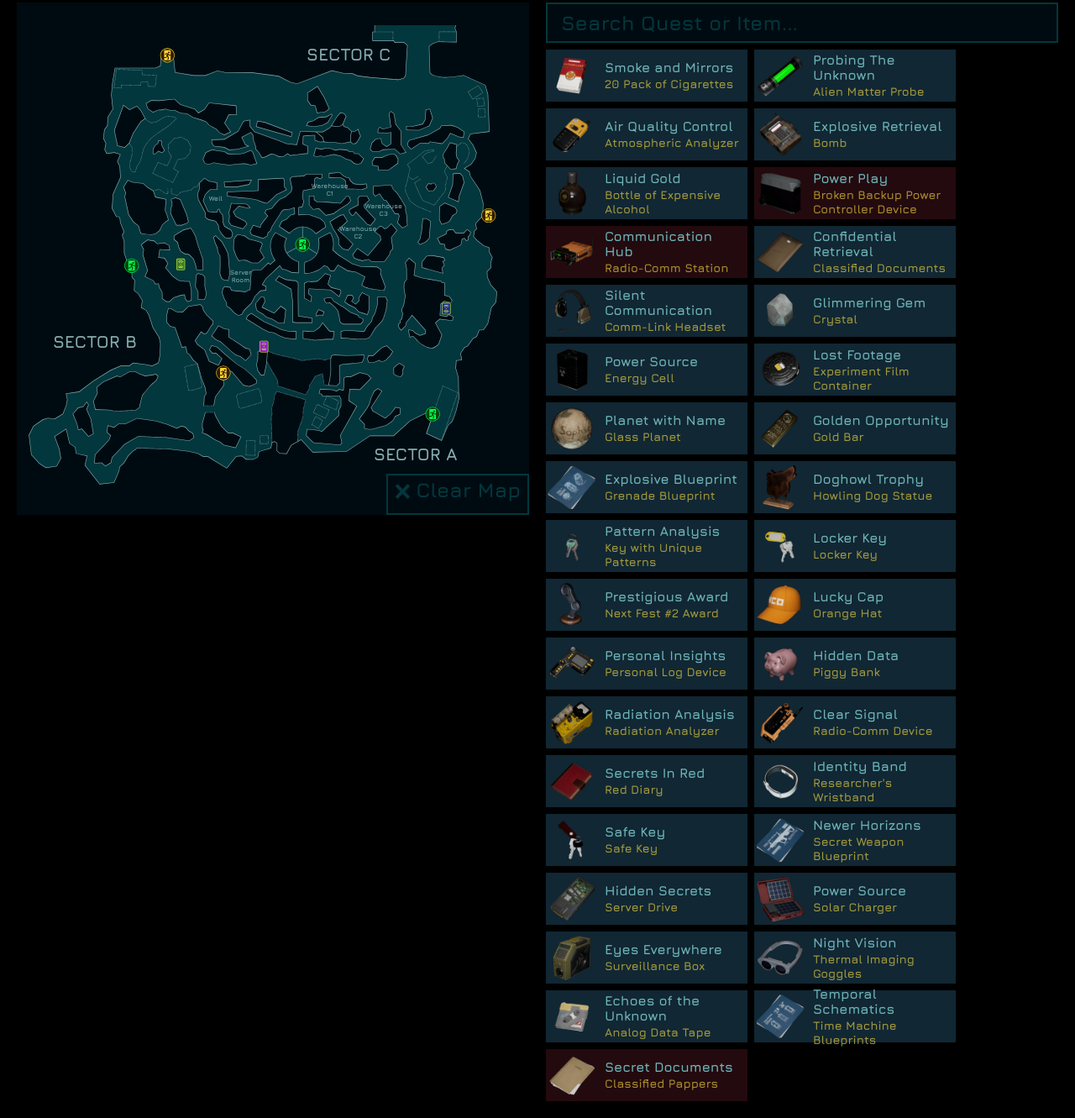
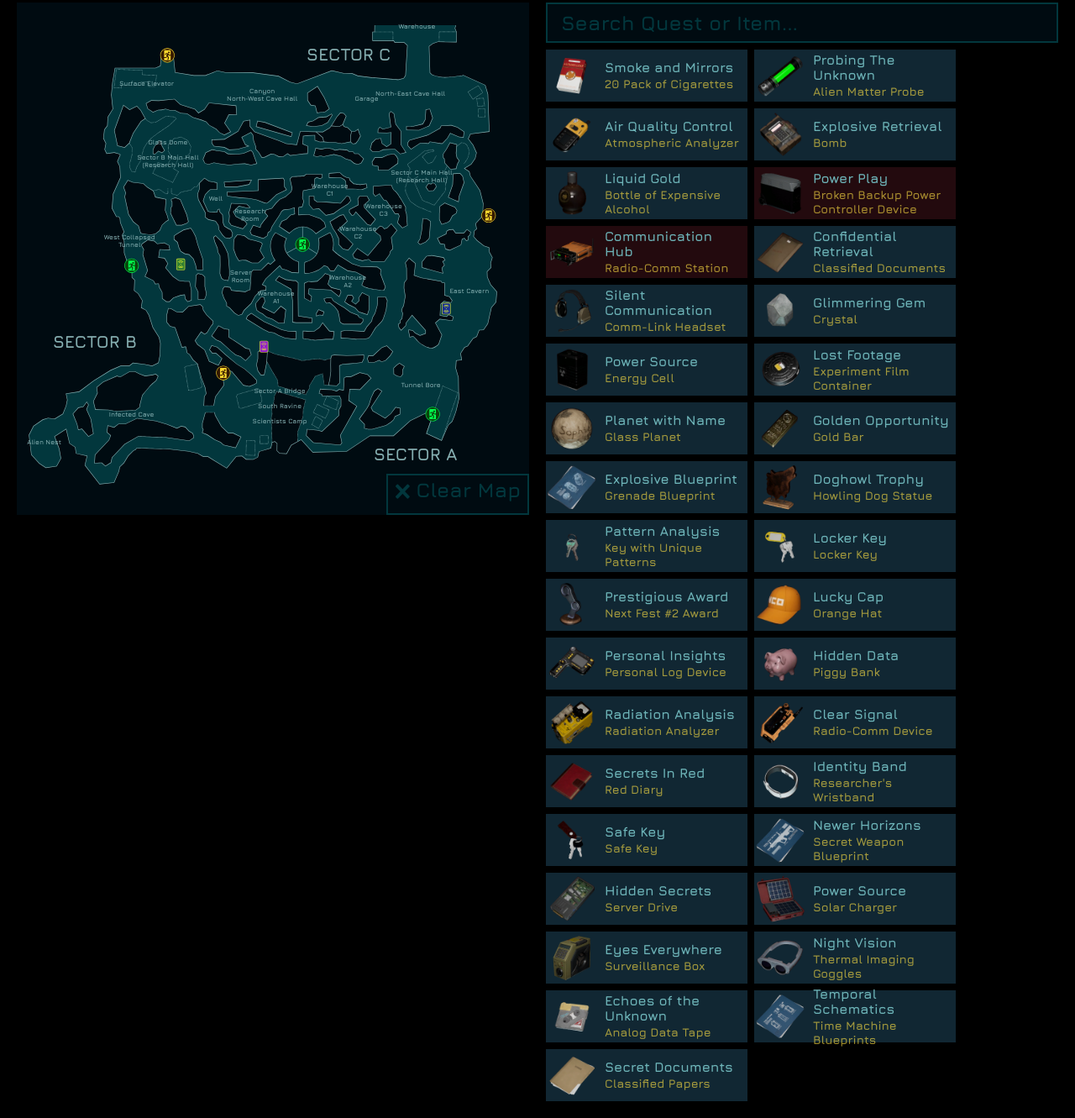
Before and after one commit to capitoneo/capitoneo.github.io, a plain HTML site: page game/lze/map/turion.html in a window 1280 px wide. Shown: the part 17-1348 px from the top of the page at 84% size. Drawn offline with nearby package versions, Linux system fonts and the light colour scheme; a web font is replaced by a local one.

Commit message:
add-loc-names (#5)
added room and location names, Classified Papers location and minor fixes and improvements

```diff
--- a/game/lze/map/turion.css
+++ b/game/lze/map/turion.css
@@ -249,7 +249,6 @@ input[type="checkbox"] {
 .room {
     position: absolute;
     font-size: .6vw;
-/*    width: 3%;*/
     text-align: center;
     text-align-last: center;
 }
@@ -278,9 +277,70 @@ input[type="checkbox"] {
         font-size: 3.2vw;
     }
 }
+/* rooms & location names */
+.warehouse {
+    top: 4%;
+    left: 74.5%;
+}
+.surface-elevator {
+    top: 15%;
+    left: 20%;
+}
+.canyon {
+    top: 16.5%;
+    left: 41%;
+}
+.garage {
+    top: 18%;
+    left: 66%;
+}
+.ne-cave-hall {
+    top: 17%;
+    left: 70%;
+}
+.glass-dome {
+    top: 26.5%;
+    left: 23.5%;
+}
+.tunnel-bore {
+    top: 74%;
+    left: 75%;
+}
+.sector-a-bridge {
+    top: 75%;
+    left: 46%;
+}
+.sector-c-hall {
+    top: 32.5%;
+    left: 73%;
+}
+.collapsed-tunnel {
+    top: 45%;
+    left: 17%;
+}
+.east-cavern {
+    top: 55.5%;
+    left: 84.5%;
+}
+.infected-cave {
+    top: 79.7%;
+    left: 18%;
+}
+.nest {
+    top: 85%;
+    left: 2%;
+}
 .well {
     top: 37.5%;
     left: 37.5%;
+}
+.research-room {
+    top: 40%;
+    left: 42.5%;
+}
+.server-room {
+    top: 52%;
+    left: 41.6%;
 }
 .warehouse-c1 {
     top: 35%;
@@ -294,7 +354,11 @@ input[type="checkbox"] {
     top: 39%;
     left: 68%;
 }
-.server-room {
-    top: 52%;
-    left: 41.6%;
+.warehouse-a1 {
+    top: 56%;
+    left: 47%;
 }
+.warehouse-a2 {
+    top: 53%;
+    left: 61%;
+}
--- a/game/lze/map/turion.html
+++ b/game/lze/map/turion.html
@@ -19,11 +19,27 @@
     <div class="map" id="map">
         <img src="./images/map3.svg" class="map-image" alt="Map">
         <div class="room-names">
+            <div class="room warehouse">Warehouse</div>
+            <div class="room surface-elevator">Surface Elevator</div>
+            <div class="room canyon">Canyon<br/>North-West Cave Hall</div>
+            <div class="room garage">Garage</div>
+            <div class="room ne-cave-hall">North-East Cave Hall</div>
+            <div class="room glass-dome">Glass Dome<br/><br/>Sector B Main Hall<br/>(Research Hall)</div>
+            <div class="room sector-c-hall">Sector C Main Hall<br/>(Research Hall)</div>
+            <div class="room collapsed-tunnel">West Collapsed<br/>Tunnel</div>
+            <div class="room east-cavern">East Cavern</div>
             <div class="room well">Well</div>
+            <div class="room research-room">Research<br/>Room</div>
+            <div class="room server-room">Server<br/>Room</div>
             <div class="room warehouse-c1">Warehouse<br/>C1</div>
             <div class="room warehouse-c2">Warehouse<br/>C2</div>
             <div class="room warehouse-c3">Warehouse<br/>C3</div>
-            <div class="room server-room">Server<br/>Room</div>
+            <div class="room warehouse-a1">Warehouse<br/>A1</div>
+            <div class="room warehouse-a2">Warehouse<br/>A2</div>
+            <div class="room sector-a-bridge">Sector A Bridge<br/><br/>South Ravine<br/><br/>Scientists Camp</div>
+            <div class="room infected-cave">Infected Cave</div>
+            <div class="room nest">Alien Nest</div>
+            <div class="room tunnel-bore">Tunnel Bore</div>
             <div class="sector sector-a">Sector A</div>
             <div class="sector sector-b">Sector B</div>
             <div class="sector sector-c">Sector C</div>
--- a/game/lze/map/turion.js
+++ b/game/lze/map/turion.js
@@ -1,22 +1,16 @@
 function parseTsv(tsv) {
-    const QUEST = {
-        ID: 0,
-        NAME: 1,
-        ITEM: 2,
-        IMAGE: 3,
-        X: 4,
-        Y: 5,
-        TRADER: 6
-    }
+    return tsv.split('\n').slice(1).map((e) => e.split('\t')).map(parseQuest);
+}
 
-    return tsv.split('\n').slice(1).map((e) => e.split('\t'))
-        .map((e) => Object.assign({}, {
-            "id": e[QUEST.ID],
-            "questName": e[QUEST.NAME],
-            "itemName": e[QUEST.ITEM],
-            "fileName": e[QUEST.IMAGE],
-            "locX": e[QUEST.X],
-            "locY": e[QUEST.Y]}));
+function parseQuest(questEntry) {
+    return {
+        "id": questEntry[0],
+        "questName": questEntry[1],
+        "itemName": questEntry[2],
+        "fileName": questEntry[3],
+        "locX": questEntry[4],
+        "locY": questEntry[5]
+        };
 }
 
 const controlsParent = document.querySelector('#controls');
@@ -99,9 +93,9 @@ function searchFunction() {
         }
     }
 }
+
 function mapClear() {
     const activeItems = document.querySelectorAll(".active");
-    console.log('activeItems', activeItems);
     for (let i = 0; i < activeItems.length; i++) {
         activeItems[i].classList.remove("active");
     }
@@ -110,9 +104,7 @@ function mapClear() {
 var tsvXhttp = new XMLHttpRequest();
 tsvXhttp.onreadystatechange = function() {
         if (tsvXhttp.readyState == 4 && tsvXhttp.status == 200) {
-                let response = tsvXhttp.responseText.trim();
-                let questList = parseTsv(response);
-                genData(questList);
+                genData(parseTsv(tsvXhttp.responseText.trim()));
         };
 };
 tsvXhttp.open("GET", "./turion.tsv", true);
--- a/game/lze/map/turion.tsv
+++ b/game/lze/map/turion.tsv
@@ -1,31 +1,31 @@
-id	questName	itemName	fileName	locX	locY	trader
-1	Smoke and Mirrors	20 Pack of Cigarettes	smoke-and-mirrors.png	45	17	Mark
-2	Probing The Unknown	Alien Matter Probe	probing-the-unknown.png	34	72
-3	Air Quality Control	Atmospheric Analyzer	air-quality-control.png	65	83
+id	questName	itemName	fileName	locX	locY	trader	description
+1	Smoke and Mirrors	20 Pack of Cigarettes	smoke-and-mirrors.png	45	17	Marc
+2	Probing The Unknown	Alien Matter Probe	probing-the-unknown.png	34	73	Magnus
+3	Air Quality Control	Atmospheric Analyzer	air-quality-control.png	65	83	Magnus
 4	Explosive Retrieval	Bomb	explosive-retrieval.png	19	79	Taras
 5	Liquid Gold	Bottle of Expensive Alcohol	liquid-gold.png	80	32
-6	Power Play	Broken Backup Power Controller Device	power-play.png	0	0
-7	Communication Hub	Radio-Comm Station	communication-hub.png	0	0
+6	Power Play	Broken Backup Power Controller Device	power-play.png	0	0		infected cave A
+7	Communication Hub	Radio-Comm Station	communication-hub.png	0	0	Rafael	scientist camp A
 8	Confidential Retrieval	Classified Documents	confidential-retrieval.png	28	32
-9	Silent Communication	Comm-Link Headset	silent-communication.png	45.5	85
+9	Silent Communication	Comm-Link Headset	silent-communication.png	45.5	85	Taras
 10	Glimmering Gem	Crystal	glimmering-gem.png	85	42	Isabella
-11	Power Source	Energy Cell	power-source2.png	48	18
-12	Lost Footage	Experiment Film Container	lost-footage.png	31	76
-13	Planet with Name	Glass Planet	planet-with-name.png	30	29
+11	Power Source	Energy Cell	power-source2.png	48	18	Isabella
+12	Lost Footage	Experiment Film Container	lost-footage.png	31	76	Isabella
+13	Planet with Name	Glass Planet	planet-with-name.png	30	29	Magnus
 14	Golden Opportunity	Gold Bar	golden-opportunity.png	50.5	56.5
 15	Explosive Blueprint	Grenade Blueprint	explosive-blueprint.png	60	36
-16	Doghowl Trophy	Howling Dog Statue	doghowl-trophy.png	89	54
+16	Doghowl Trophy	Howling Dog Statue	doghowl-trophy.png	89	54	Rafael
 17	Pattern Analysis	Key with Unique Patterns	pattern-analysis.png	62	14	Isabella
-18	Locker Key	Locker Key	locker-key.png	22	15
-19	Prestigious Award	Next Fest #2 Award	prestigious-award.png	58.5	65	Mark
-20	Lucky Cap	Orange Hat	lucky-cap.png	76	21
-21	Personal Insights	Personal Log Device	personal-insights.png	70.5	40
-22	Hidden Data	Piggy Bank	hidden-data.png	86	19
-23	Radiation Analysis	Radiation Analyzer	radiation-analysis.png	84	18
-24	Clear Signal	Radio-Comm Device	clear-signal.png	33	23
-25	Secrets In Red	Red Diary	secrets-in-red.png	46	41
-26	Identity Band	Researcher's Wristband	identity-band.png	23	51
-27	Safe Key	Safe Key	safe-key.png	43	65
+18	Locker Key	Locker Key	locker-key.png	22	15	Rafael
+19	Prestigious Award	Next Fest #2 Award	prestigious-award.png	58.5	65	Marc
+20	Lucky Cap	Orange Hat	lucky-cap.png	76	21	Marc
+21	Personal Insights	Personal Log Device	personal-insights.png	69.5	39	Rafael
+22	Hidden Data	Piggy Bank	hidden-data.png	86	19	Taras
+23	Radiation Analysis	Radiation Analyzer	radiation-analysis.png	84	18	Magnus
+24	Clear Signal	Radio-Comm Device	clear-signal.png	33	23	Taras	also Rafael quest?
+25	Secrets In Red	Red Diary	secrets-in-red.png	46	41	Marc
+26	Identity Band	Researcher's Wristband	identity-band.png	23	51	Isabella
+27	Safe Key	Safe Key	safe-key.png	43	65	Taras
 28	Newer Horizons	Secret Weapon Blueprint	newer-horizons.png	71	41	Taras
 29	Hidden Secrets	Server Drive	hidden-secrets.png	42	52	Rafael
 30	Power Source	Solar Charger	power-source.png	31	51	Magnus
@@ -33,4 +33,4 @@ id	questName	itemName	fileName	locX	locY	trader
 32	Night Vision	Thermal Imaging Goggles	night-vision.png	60	59
 33	Echoes of the Unknown	Analog Data Tape	echoes-of-the-unknown.png	58	61
 34	Temporal Schematics	Time Machine Blueprints	temporal-schematics.png	38	38	Magnus
-35	Secret Documents	Classified Pappers	secret-documents.png	0	0
+35	Secret Documents	Classified Papers	secret-documents.png	33	69	Isabella	cave between A & B
```
